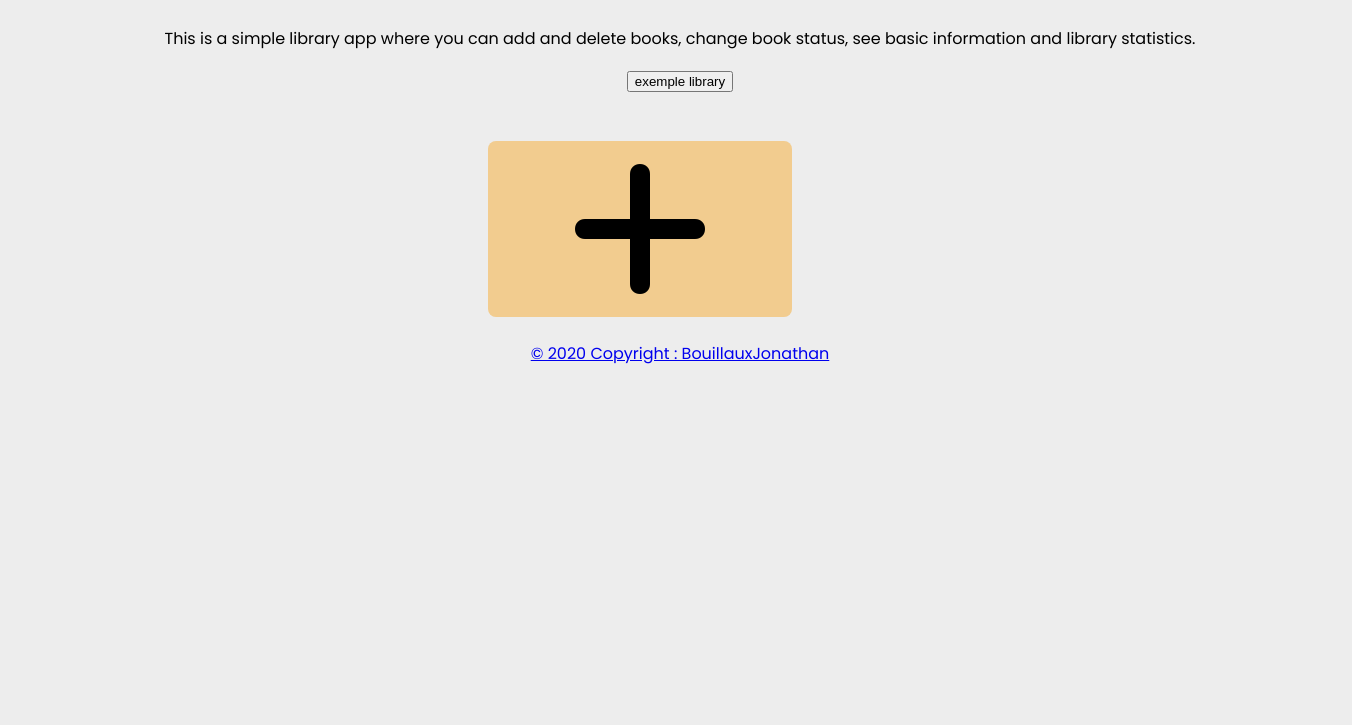
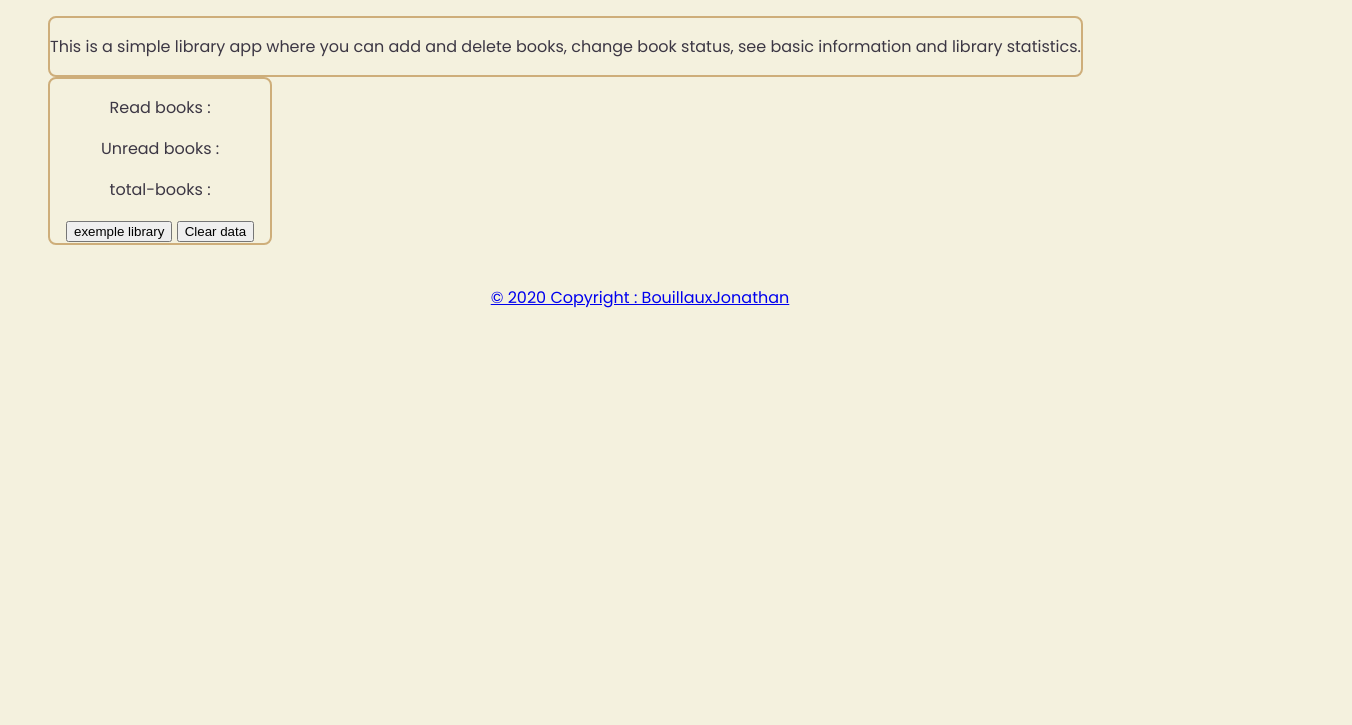
Before and after one commit to piwiit/library, a website: page index.html in a window 1280 px wide. Shown: the part 115-840 px from the top of the page, 1352 px wide, since content can reach past the window. After the commit the page ends 816 px from the top, so only its background shows below. Drawn offline with Linux system fonts and the light colour scheme.

Commit message:
remake header

```diff
--- a/css/style.css
+++ b/css/style.css
@@ -1,46 +1,64 @@
 :root {
   --backgroundCard: #f2cc8f;
-  --background: #ededed;
-  --border: #555;
+  --background: #f4f1de;
+  --border: #ceae7a;
   --modal-background: #3c3744;
-}
-
-html {
-  font-family: 'Poppins', sans-serif;
-  line-height: 1.6;
-}
-
-header,
-main {
-  padding: 0 40px;
-}
-
-header {
-  margin-bottom: 40px;
-  width: 100%;
-}
-
-header h1 {
-  font-size: 48px;
-  text-align: center;
+  --color: #3c3744;
 }
 
 body {
   min-height: 100vh;
   background-color: var(--background);
   text-align: center;
+  color: var(--color);
+  display: flex;
+  flex-direction: column;
+  font-family: 'Poppins', sans-serif;
 }
 
-footer {
-  padding: 16px 40px;
-  text-align: center;
-  width: 100%;
+/* general */
+.border {
+  border: 2px solid var(--border);
+}
+
+.b5 {
+  border-radius: 0.5rem;
+}
+
+header,
+main {
+  max-width: 95rem;
+  padding: 0 2.5rem;
+}
+
+/* header */
+header {
+  margin-bottom: 2.5rem;
 }
 
 .title {
   font-family: 'Fraunces', serif;
+  font-size: 3rem;
+  text-align: center;
 }
 
+.info {
+  display: flex;
+  column-gap: 3rem;
+  row-gap: 1, 25rem;
+  flex-wrap: wrap;
+}
+
+.description {
+  padding: 0 1rem;
+  flex-grow: 4;
+}
+
+.stat {
+  padding: 0 1rem;
+}
+
+/* main */
 .cardContent {
   display: flex;
   justify-content: center;
@@ -49,8 +67,7 @@ footer {
 
 .card {
   width: 18rem;
-  min-height: 160px;
-  border-radius: 0.5rem;
+  min-height: 10rem;
   margin: 0.5rem;
   padding: 0.5rem;
   background: var(--backgroundCard);
@@ -65,6 +82,7 @@ footer {
   list-style: none;
 }
 
+/* modal */
 .modal {
   display: none; /* Hidden by default */
   position: fixed; /* Stay in place */
@@ -83,7 +101,7 @@ footer {
 .modal-content {
   background-color: #fefefe;
   margin: auto;
-  padding: 20px;
+  padding: 1.25rem;
   border: 1px solid #888;
   width: 80%;
 }
@@ -92,7 +110,7 @@ footer {
 .close {
   color: #aaaaaa;
   float: right;
-  font-size: 28px;
+  font-size: 1.28rem;
   font-weight: bold;
 }
 
@@ -114,9 +132,9 @@ div.form-example {
 label,
 input {
   display: table-cell;
-  margin-bottom: 10px;
+  margin-bottom: 0.625rem;
 }
 
 label {
-  padding-right: 10px;
+  padding-right: 0.625rem;
 }
--- a/index.html
+++ b/index.html
@@ -17,23 +17,28 @@
   </head>
   <body>
     <header>
-      <h1 class="title">My book library</h1>
+      <h1 class="title">Library</h1>
       <div class="info">
-        <div class="descritption">
+        <div class="descritption border b5">
           <p>
             This is a simple library app where you can add and delete books, change book status, see
             basic information and library statistics.
           </p>
         </div>
-
-        <button class="exemple">exemple library</button>
+        <div class="stat border b5">
+          <p><span class="bold">Read books :</span><span class="read-books"></span></p>
+          <p><span class="bold">Unread books :</span><span class="unread-books"></span></p>
+          <p><span class="bold">total-books :</span><span class="total-books"></span></p>
+          <div class="button">
+            <button class="exemple">exemple library</button>
+            <button class="clearData">Clear data</button>
+          </div>
+        </div>
       </div>
     </header>
 
     <main>
-      <div class="cardContent">
-        <div class="card"><i class="fas fa-plus fa-10x fa-fw"></i></div>
-      </div>
+      <div class="cardContent"></div>
     </main>
 
     <footer>
--- a/script.js
+++ b/script.js
@@ -14,8 +14,8 @@ const showBooks = () => {
   document.querySelector('.cardContent').innerHTML = myLibrary.reduce(
     // eslint-disable-next-line no-return-assign
     (content, book) =>
-      (content += `<div class="card" >
-        <h3 class="title">${book.title}</h3>
+      (content += `<div class="card boder b5" >
+        <h5 class="card-title">${book.title}</h5>
         <div class="separator"></div>
         <ul >
           <li >${book.pages} pages</li>
```
